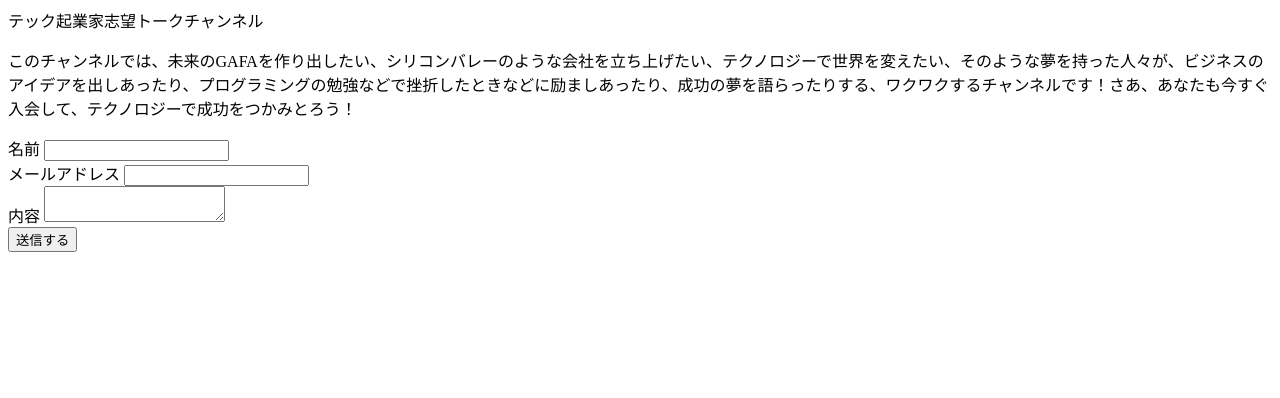
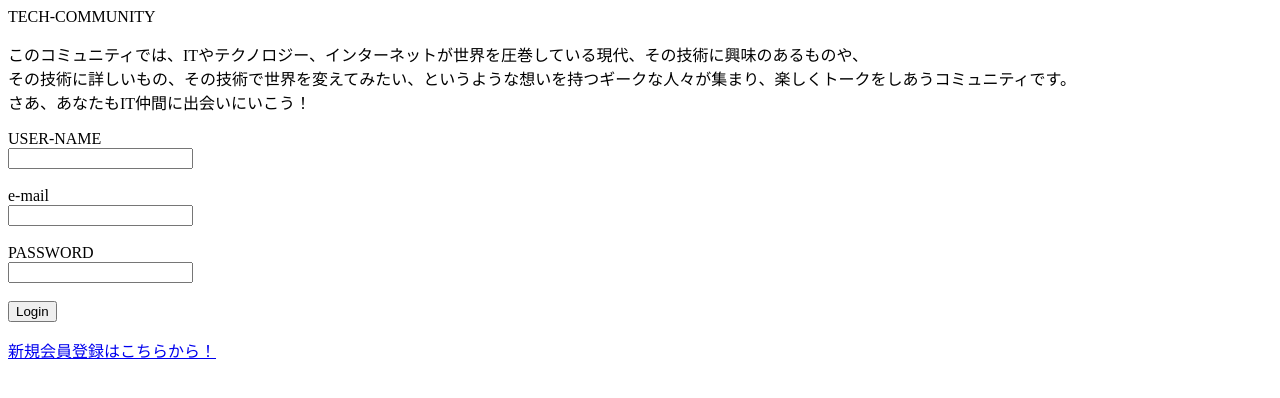
Before and after one commit to NAOHIROITO2178/My_Web_Service, a plain HTML site: page index0.html in a window 1280 px wide. Drawn offline with Linux system fonts and the light colour scheme.

Commit message:
WEBサービスです。

```diff
--- a/index0.html
+++ b/index0.html
@@ -3,29 +3,34 @@
 
   <head>
     <meta charset = "UTF-8">
-    <title>テック起業家志望トークチャンネル</title>
-    <link rel = "stylesheet" href = "css/style.css">
+    <title>TECH-COMMUNITY</title>
+    <link rel = "stylesheet" href = "css/comunity.css">
   </head>
   <body>
 
-    <header>テック起業家志望トークチャンネル</header>
-    <p>このチャンネルでは、未来のGAFAを作り出したい、シリコンバレーのような会社を立ち上げたい、テクノロジーで世界を変えたい、そのような夢を持った人々が、ビジネスのアイデアを出しあったり、プログラミングの勉強などで挫折したときなどに励ましあったり、成功の夢を語らったりする、ワクワクするチャンネルです！さあ、あなたも今すぐ入会して、テクノロジーで成功をつかみとろう！</p>
+    <header>TECH-COMMUNITY</header>
+    <p id = first>このコミュニティでは、ITやテクノロジー、インターネットが世界を圧巻している現代、その技術に興味のあるものや、<br>その技術に詳しいもの、その技術で世界を変えてみたい、というような想いを持つギークな人々が集まり、楽しくトークをしあうコミュニティです。<br>さあ、あなたもIT仲間に出会いにいこう！</p>
 
-    <form action="/form.php" method = "post">
-      <div>
-        <label for="name">名前</label>
-        <input typ="text" id="name" name = "name">
-      </div>
-      <div>
-        <label for="email">メールアドレス</label>
-        <input type="mail" id="email" name ="email">
-      </div>
-      <div>
-        <label for="message">内容</label>
-        <textarea id ="message" name="message"></textarea>
-      </div>
-      <input type = "submit" value="送信する">
-    </form>
+
+      <form action="community.php" method = "get">
+          <label id = username>USER-NAME<br>
+            <input typ="text" name = "username">
+          </label><br>
+          <br>
+
+          <label id = mailAd>e-mail<br>
+             <input type="e-mail" name ="e-mail">
+          </label><br>
+          <br>
+
+          <label id = pass>PASSWORD<br>
+            <input type = "password" name = "password">
+          </label><br>
+          <br>
+
+        <input type = "submit" value="Login"><br>
+      </form>
+    <a href = "new-menber.php"><p id = new>新規会員登録はこちらから！</p></a>
 
   </body>
 </html>
```
